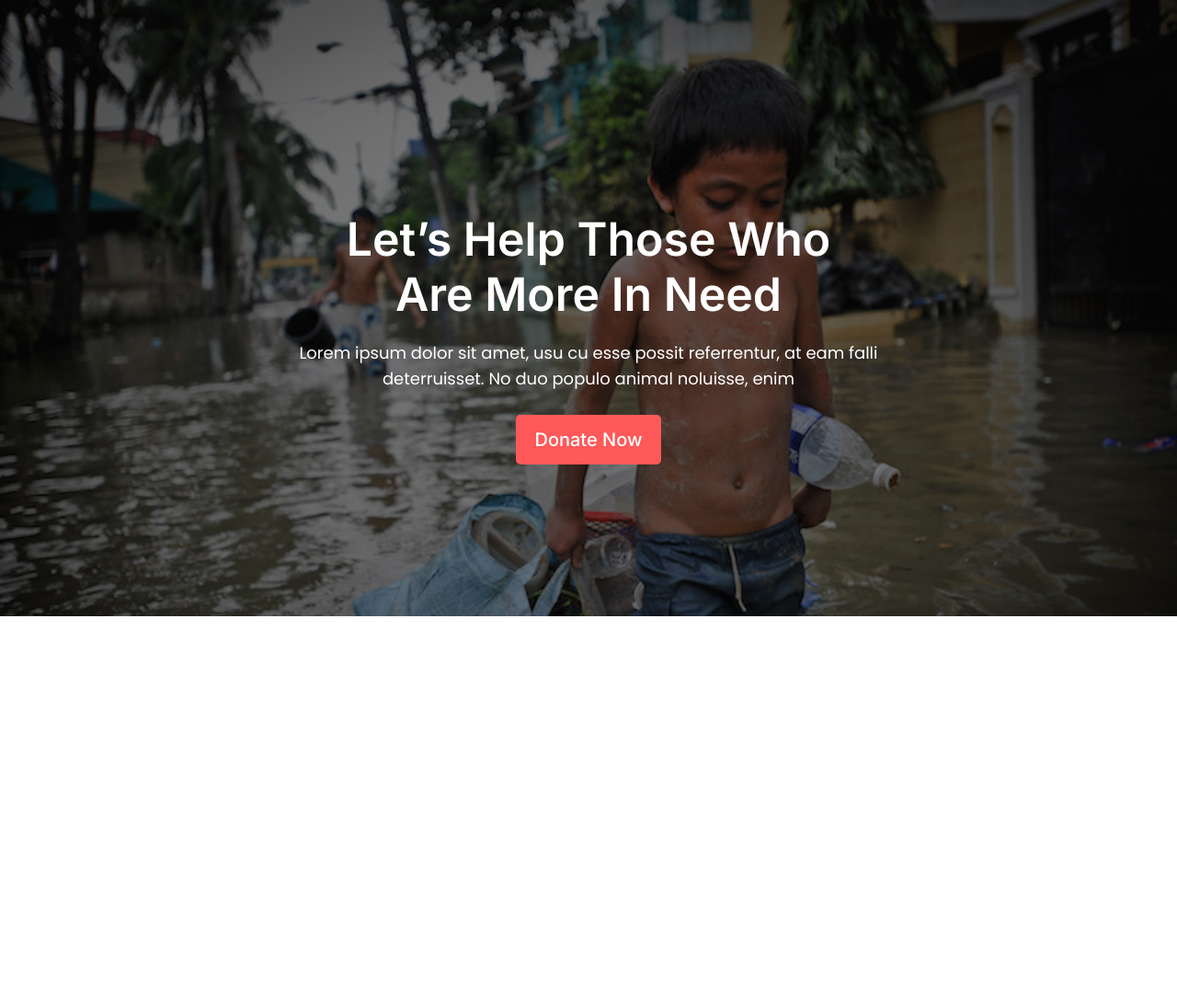
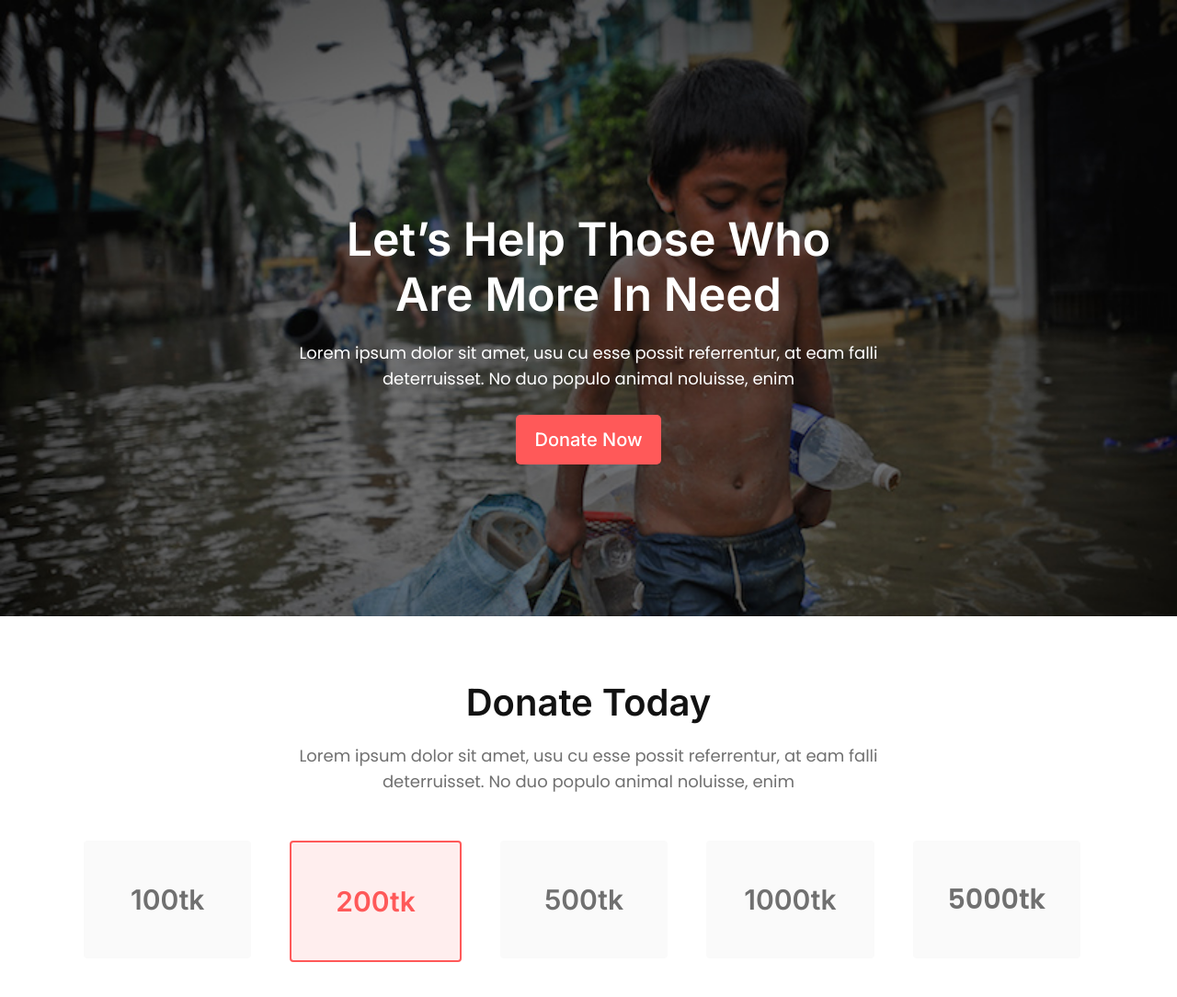
Before and after one commit to Mahabubur-Rahman-Mafi/donate-today, a plain HTML site: page index.html in a window 1280 px wide. Shown: the top 1084 px of the page at 92% size. Before the commit the page ends 800 px from the top, so only its background shows below. Drawn offline with Linux system fonts and the light colour scheme.

Commit message:
2nd commit

```diff
--- a/css/style.css
+++ b/css/style.css
@@ -12,6 +12,9 @@ h1, h2, h3, h4, h5, h6{
     font-family: 'Inter', sans-serif;
     font-weight: 600;
 }
+a{
+    text-decoration: none;
+}
 
 
 /********************
@@ -22,7 +25,7 @@ h1, h2, h3, h4, h5, h6{
     margin: 0px auto;
 }
  .col-2{
-    width: 50%;
+    width: 16%;
     float: left;
 }
 .col-4{
@@ -41,11 +44,18 @@ h1, h2, h3, h4, h5, h6{
     font-size: 20px;
     font-family: 'Inter', sans-serif;
     padding: 15px 20px ;
-    color: #fff;
     background-color:#FF5959;
     border: 0px;
     border-radius: 5px;
-    margin-top: 25px;
+}
+.btn a{
+    color: #fff !important;
+}
+
+.title{
+    font-size: 40px;
+    color: #121212;
+    margin: 0px 0px 30px;
 }
 
 /* header seaction start */
@@ -65,4 +75,40 @@ h1, h2, h3, h4, h5, h6{
 .header p{
     color: #fff;
 }
+.header .btn{
+    margin-top: 25px;
 }
+
+/* donate-today section start */
+.donate-today{
+    width: 100%;
+    margin-top: 80px;
+    text-align: center;
+}
+.donate-today p{
+    margin-bottom: 50px;
+    color: #707070;;
+}
+.donate-today .money{
+    font-size: 30px;
+    float: left;
+    padding: 50px 0px;
+    margin: 0px 21px;
+    font-weight: 700;
+    color: #707070;
+    background-color:#FAFAFA ;
+    border-radius: 4px;
+    margin-bottom: 70px;
+}
+.donate-today .hover{
+    color: #FF5959;
+    background-color: #ffeeee ;
+    border: 2px solid #FF5959;
+}
+.donate-today .other{
+    padding-bottom: 30px;
+    border-bottom: 1px solid #DADADA;
+}
+.donate-today .btn{
+    margin-top: 0px !important;
+}
--- a/index.html
+++ b/index.html
@@ -22,11 +22,43 @@
                     Lorem ipsum dolor sit amet, usu cu esse possit referrentur, at eam falli <br>   deterruisset. No duo populo animal noluisse,
                     enim
                 </p>
-                <button class="btn">Donate Now</button>
+                <button class="btn"><a href="#">Donate Now</a> </button>
             </div>
         </div>
     </header>
     <!-- heared section End -->
 
+    <section class="donate-today">
+        <div class="container">
+            <div class="col-12">
+                <h2 class="title">Donate Today</h2>
+                <p>
+                    Lorem ipsum dolor sit amet, usu cu esse possit referrentur, at eam falli <br> deterruisset. No duo populo animal
+                    noluisse,
+                    enim
+                </p>
+            </div>
+            <div class="col-2 money">
+                <h4>100tk</h4>
+            </div>
+            <div class="col-2 money hover">
+                <h4>200tk</h4>
+            </div>
+            <div class="col-2 money">
+                <h4>500tk</h4>
+            </div>
+            <div class="col-2 money">
+                <h4>1000tk</h4>
+            </div>
+            <div class="col-2 money">
+                5000tk
+            </div>
+            <div class="col-12">
+                <p class="other">Other Amount(Taka)</p>
+                <button class="btn"><a href="#"> Donate Now</a></button>
+           </div>
+        </div>
+    </section>
+
 </body>
 </html>
```
